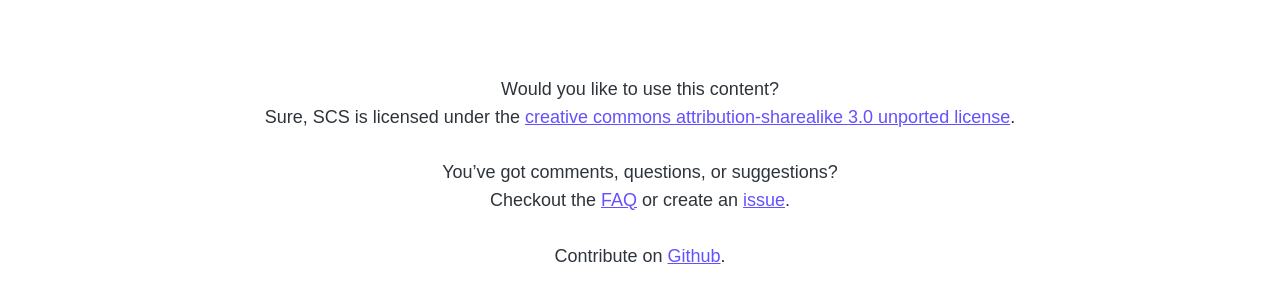
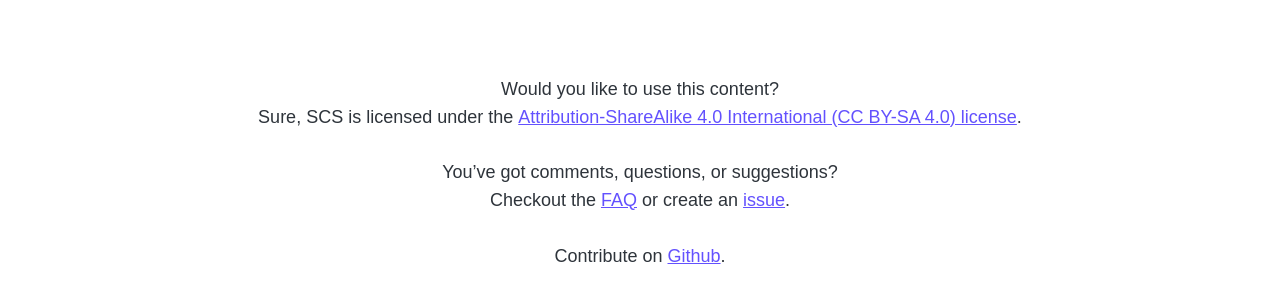
Before and after one commit to innoq/SCS, a Jekyll site: the page built from index.html, in a window 1280 px wide and 900 px high, scrolled down 22322 px. Shown: the part 178-478 px from the top of the window. Built offline with Jekyll 4.4.1, drawn with Linux system fonts in a browser that asks for light colours; some web fonts are replaced.

Commit message:
updates the license statement to Attribution-ShareAlike 4.0 International (CC BY-SA 4.0)

```diff
--- a/index.html
+++ b/index.html
@@ -363,7 +363,7 @@
 <section id="how-to-contribute" class="container container-spacing">
 	<p class="text-center">
 		Would you like to use this content?<br/>
-		Sure, SCS is licensed under the <a href="http://creativecommons.org/licenses/by-sa/3.0/">creative commons attribution-sharealike 3.0 unported license</a>.
+		Sure, SCS is licensed under the <a href="https://creativecommons.org/licenses/by-sa/4.0/">Attribution-ShareAlike 4.0 International (CC BY-SA 4.0) license</a>.
 	</p>
 	<p class="text-centered">
 		You’ve got comments, questions, or suggestions?<br/>
```
